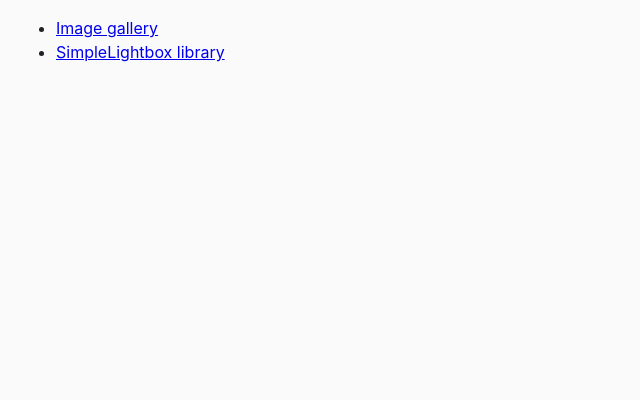
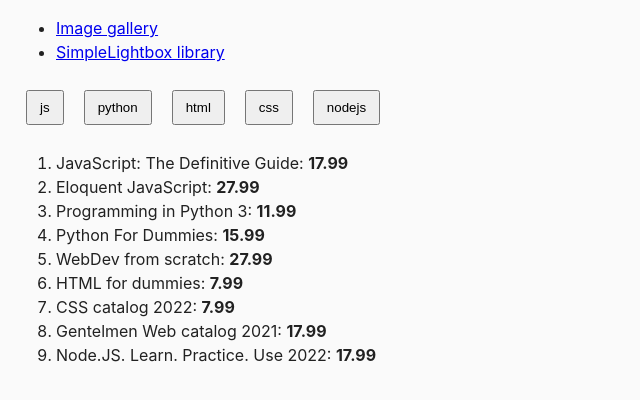
Before and after one commit to Aivazov/task-7, a plain HTML site: page index.html in a window 1280 px wide. Shown: the whole page, without its empty margins (0-640 px from the left). Drawn offline with nearby package versions, Linux system fonts and the light colour scheme.

Commit message:
adding some tutorial practice

```diff
--- a/css/common.css
+++ b/css/common.css
@@ -19,6 +19,7 @@ input {
 }
 
 button {
+  margin: 10px;
   padding: 8px 12px;
   cursor: pointer;
 }
--- a/index.html
+++ b/index.html
@@ -12,7 +12,29 @@
       <li><a href="01-gallery.html">Image gallery</a></li>
       <li><a href="02-lightbox.html">SimpleLightbox library</a></li>
     </ul>
-    <script src="./js/01-gallery.js" type="module"></script>
+
+    <!-- practice 1 -->
+
+    <!-- <input type="text" data-input />
+    <ol data-list></ol> -->
+
+
+    <!-- practice 2 -->
+
+    <div class="container">
+      <div class="buttons-container" data-buttons></div>
+
+      <ol class="list-container" data-list></ol>
+    </div>
+
+    <script
+      src="https://cdnjs.cloudflare.com/ajax/libs/lodash.js/4.17.21/lodash.min.js"
+      integrity="sha512-WFN04846sdKMIP5LKNphMaWzU7YpMyCU245etK3g/2ARYbPK9Ub18eG+ljU96qKRCWh+quCY7yefSmlkQw1ANQ=="
+      crossorigin="anonymous"
+      referrerpolicy="no-referrer"
+    ></script>
+    <!-- <script src="./js/script.js" type="module"></script> -->
+    <script src="./js/script2.js" type="module"></script>
     <!-- <script src="./js/gallery-items.js" type="module"></script> -->
   </body>
 </html>
--- /dev/null
+++ b/js/books-array.js
@@ -0,0 +1,47 @@
+export const booksInfo = [
+  {
+    name: 'JavaScript: The Definitive Guide',
+    tags: ['js'],
+    price: 17.99,
+  },
+  {
+    name: 'Eloquent JavaScript',
+    tags: ['js'],
+    price: 27.99,
+  },
+  {
+    name: 'Programming in Python 3',
+    tags: ['python'],
+    price: 11.99,
+  },
+  {
+    name: 'Python For Dummies',
+    tags: ['python'],
+    price: 15.99,
+  },
+  {
+    name: 'WebDev from scratch',
+    tags: ['html', 'css', 'js'],
+    price: 27.99,
+  },
+  {
+    name: 'HTML for dummies',
+    tags: ['html'],
+    price: 7.99,
+  },
+  {
+    name: 'CSS catalog 2022',
+    tags: ['css'],
+    price: 7.99,
+  },
+  {
+    name: 'Gentelmen Web catalog 2021',
+    tags: ['js', 'html', 'css'],
+    price: 17.99,
+  },
+  {
+    name: 'Node.JS. Learn. Practice. Use 2022',
+    tags: ['nodejs'],
+    price: 17.99,
+  },
+];
--- /dev/null
+++ b/js/script2.js
@@ -0,0 +1,39 @@
+import { booksInfo } from './books-array.js';
+
+const refs = {
+  buttonsContainer: document.querySelector('div[data-buttons]'),
+  listContainer: document.querySelector('ol[data-list]'),
+};
+
+console.log(refs);
+
+const filteringBooksTags = booksInfo
+  .flatMap((book) => book.tags)
+  .filter((tag, index, array) => array.indexOf(tag) === index);
+
+// another way to receive our tags and display it
+// in this case the result is the same
+// const markupUsingSet = [...new Set(booksInfo.flatMap((book) => book.tags))];
+// putting it into [] give the chance to use array's methods
+// console.log(markupUsingSet);
+
+function renderingButtons() {
+  const markup = filteringBooksTags
+    .map((button) => `<button class="button">${button}</button>`)
+    .join('');
+
+  refs.buttonsContainer.insertAdjacentHTML('beforeend', markup);
+}
+
+renderingButtons();
+renderingBooksInfo(booksInfo);
+
+function renderingBooksInfo(array) {
+  refs.listContainer.innerHTML = '';
+
+  const markup = array
+    .map((listItem) => `<li>${listItem.name}: <b>${listItem.price}</b></li>`)
+    .join('');
+  console.log(markup);
+  refs.listContainer.insertAdjacentHTML('beforeend', markup);
+}
```
Also changed, not shown: js/names-array.js (added, +10 -0 lines), js/script.js (added, +27 -0 lines).
